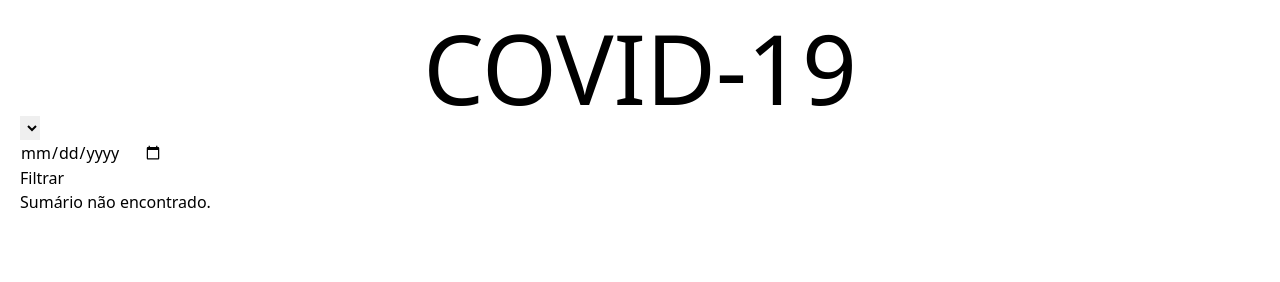
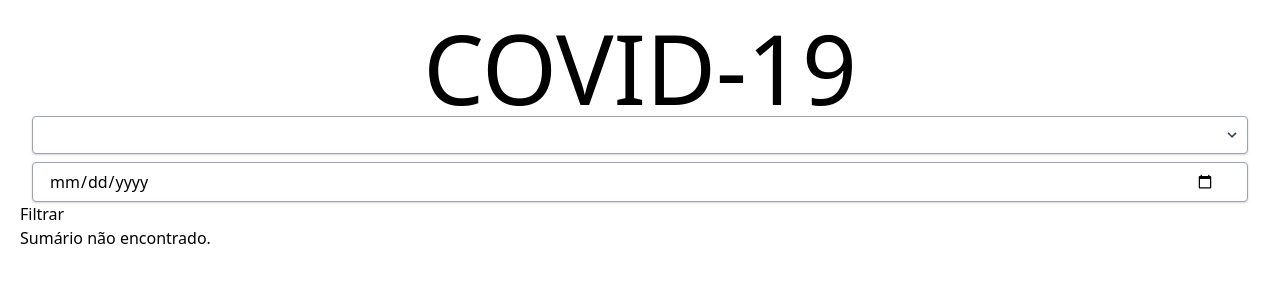
Before and after one commit to filipef9/igti-dashboard-covid, a website with bundled scripts: page index.html in a window 1280 px wide. Built offline with nearby package versions, Linux system fonts and the light colour scheme; no server answers.

Commit message:
Refactoring da estilização dos campos de países e data.

```diff
--- a/index.html
+++ b/index.html
@@ -15,12 +15,26 @@
     <div class="container p-5">
         <h1 class="text-center text-5xl md:text-8xl">COVID-19</h1>
 
-        <div>
-            <select id="selectedCountry" name="selectedCountry"></select>
+        <div class="inline-block relative w-full px-3">
+            <select
+                id="selectedCountry"
+                class="block appearance-none w-full bg-white border border-gray-400 hover:border-gray-500 px-4 py-2 pr-8 rounded shadow leading-tight focus:outline-none focus:shadow-outline"
+            ></select>
+            <div class="pointer-events-none absolute inset-y-0 right-0 flex items-center px-5 text-gray-700">
+                <svg class="fill-current h-4 w-4" xmlns="http://www.w3.org/2000/svg" viewBox="0 0 20 20">
+                    <path d="M9.293 12.95l.707.707L15.657 8l-1.414-1.414L10 10.828 5.757 6.586 4.343 8z" />
+                </svg>
+            </div>
         </div>
 
-        <div>
-            <input id="date" type="date" name="date" min="2019-01-01">
+        <div class="inline-block relative w-full mt-2 px-3">
+            <input
+                id="date"
+                type="date"
+                name="date"
+                min="2019-11-01"
+                class="block appearance-none w-full bg-white border border-gray-400 hover:border-gray-500 px-4 py-2 pr-8 rounded shadow leading-tight focus:outline-none focus:shadow-outline"
+            >
         </div>
 
         <div>
```
